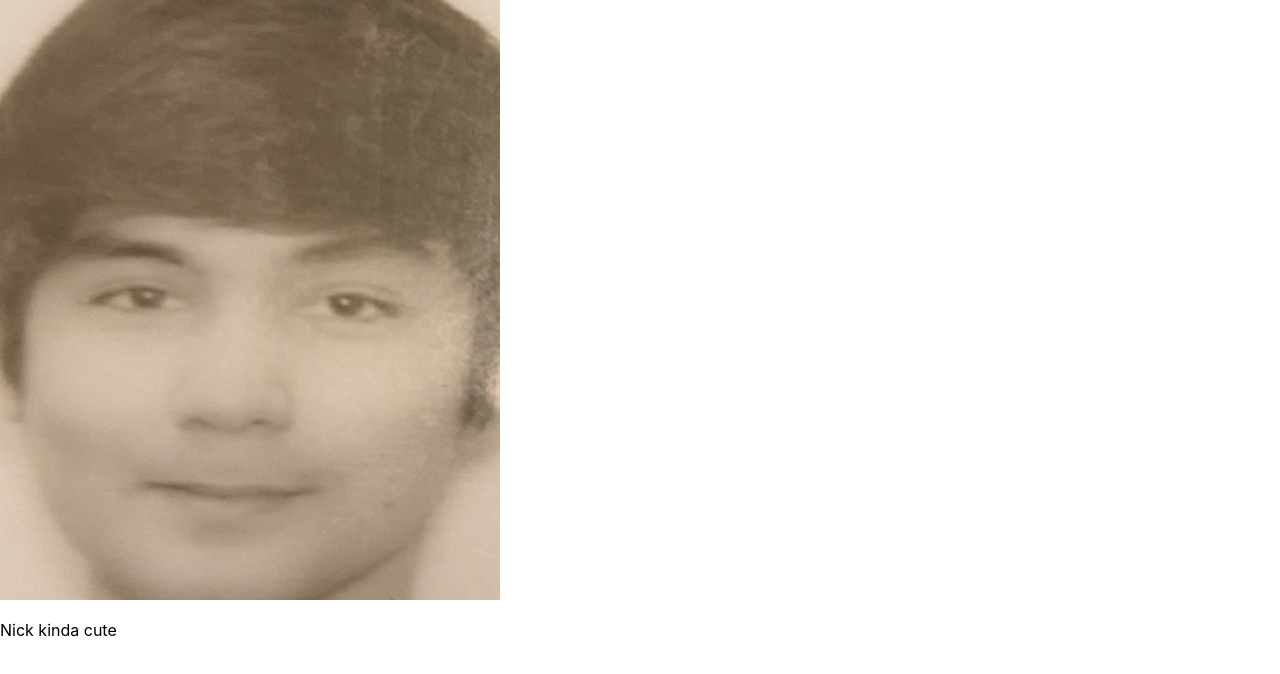
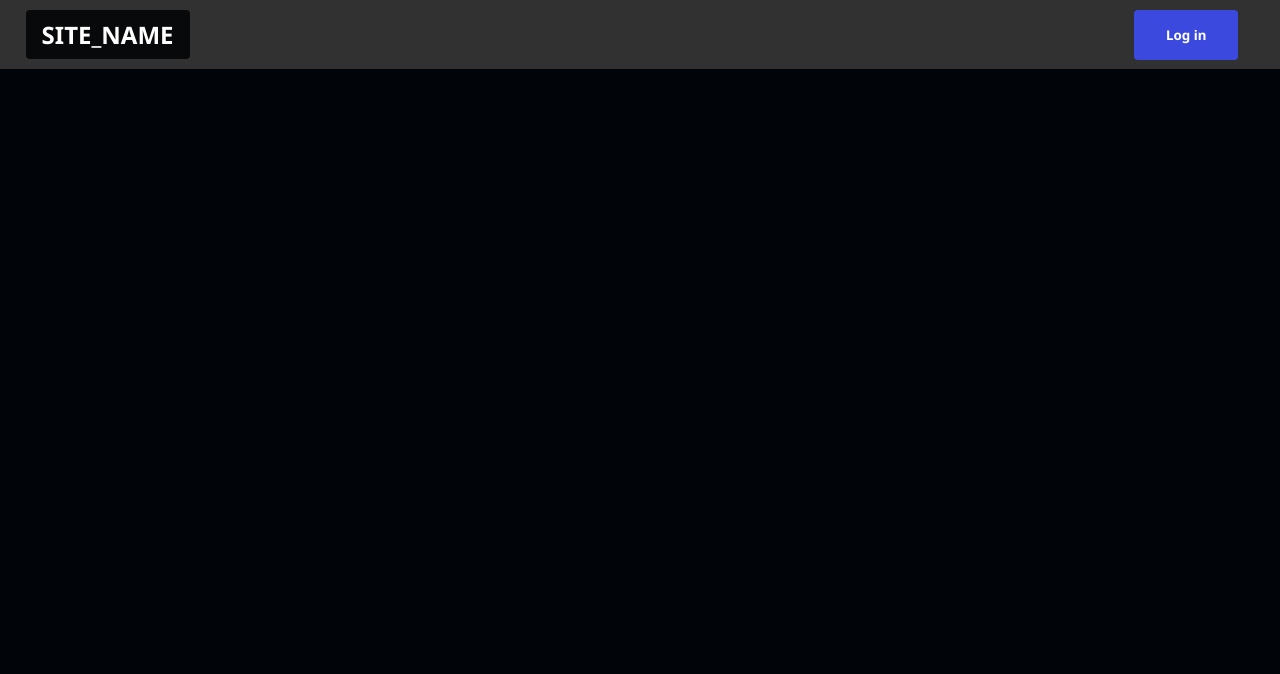
Before and after one commit to mattchew1010/mystats, a Next.js app: page / in a window 1280 px wide. Shown: the top 674 px of the page. Built offline with nearby package versions, Linux system fonts and the light colour scheme.

Commit message:
login + home page flow

```diff
--- a/components/navbar.js
+++ b/components/navbar.js
@@ -1,16 +1,20 @@
 import Link from 'next/link';
 
-export default function Home() {
+export default function Navbar() {
    return (
      <nav className="navbar">
        <ul>
          <li>
            <Link href="/">
-                     <button className="btn-logo">FEED</button>
+             <button className="btn-logo">SITE_NAME</button>
+           </Link>
+         </li>
+           <li>
+             <Link href="/login">
+               <button className="btn-blue">Log in</button>
              </Link>
            </li>
        </ul>
      </nav>
-
    )
 }
--- a/pages/index.js
+++ b/pages/index.js
@@ -1,18 +1,11 @@
-import Image from 'next/image'
+import Navbar from '../components/navbar'
 
 
-export default function Home() {
+export default function Login() {
    return (
       <>
+         <Navbar/>
          <title>Home</title>
-         <Image
-         src='/Home/nick.jpg'
-         alt="Picture of a cute mf"
-         width="500"
-         height="600"
-         />
-
-         <p>Nick kinda cute</p>
       </>
    )
 }
--- a/pages/login/index.js
+++ b/pages/login/index.js
@@ -1,8 +1,6 @@
 
-
-
-export default function Login() {
+export default function Home() {
    return (
-      <title>Login</title>
+         <title>Login</title>
    )
 }
--- a/styles/globals.css
+++ b/styles/globals.css
@@ -1,16 +1,262 @@
+@import url('https://fonts.googleapis.com/css2?family=Noto+Sans:ital,wght@0,400;0,700;1,400&display=swap');
+
+:root {
+  --color-bg: #010409;
+  --color-text: #08090a;
+  --color-blue: #3b49df;
+  --color-red: #df3b3b;
+  --color-green: #3bdf72;
+  --color-gray: #b5bdc4;
+}
 html,
 body {
   padding: 0;
   margin: 0;
-  font-family: -apple-system, BlinkMacSystemFont, Segoe UI, Roboto, Oxygen,
-    Ubuntu, Cantarell, Fira Sans, Droid Sans, Helvetica Neue, sans-serif;
+  font-family: 'Noto Sans', sans-serif;
+  background-color: var(--color-bg);
+  color: var(--color-text);
+  margin-top: 50px;
 }
+
+
+
+main {
+  padding: 1rem 10vw;
+}
+
+h1 { font-size: 2rem; }
+h2 { font-size: 1.5rem; }
+h2 { font-size: 1.25rem; }
 
 a {
   color: inherit;
   text-decoration: none;
+  cursor: pointer;
 }
 
 * {
   box-sizing: border-box;
 }
+
+img {max-width: 100%;}
+
+input {
+  display: inline-block;
+  outline: none;
+  border: none;
+  font-size: 1.5rem;
+  width: 100%;
+  padding: 5px 10px;
+}
+
+fieldset {
+  border: none;
+  padding: 1rem 0;
+  font-size: 1.25rem;
+}
+
+code {
+  overflow-x: scroll;
+}
+
+/* Navbar */
+
+.navbar {
+  height: 70px;
+  width: 100%;
+  background: rgb(49, 49, 49);
+  color: var(--colors-text);
+  position: fixed;
+  top: 0;
+  padding: 0 2vw;
+  font-weight: bold;
+  border-bottom: 1px solid var(--color-bg);
+  z-index: 99;
+}
+
+.navbar ul {
+  list-style-type: none;
+  margin: 0;
+  padding: 0;
+  display: flex;
+  align-items: center;
+  justify-content: space-between;
+  height: 100%;
+}
+
+.navbar img {
+  border-radius: 50%;
+  width: 50px;
+  height: 50px;
+  cursor: pointer;
+}
+
+.navbar li {
+  border-radius: 50%;
+
+}
+
+/* Buttons */
+
+.btn, button {
+  background-color: var(--color-gray);
+  border: none;
+  color: var(--color-text);
+  padding: 1rem 2rem;
+  display: flex;
+  align-items: center;
+  text-align: center;
+  justify-content: center;
+  text-decoration: none;
+  font-family: 'Noto Sans', sans-serif;
+  font-weight: bold;
+  border-radius: 0.25rem;
+  cursor: pointer;
+  margin: 0.5rem 1rem 0.5rem 0;
+}
+
+@media only screen and (max-width: 768px) {
+  button {
+    padding: 0.5rem 1rem;
+    font-size: 0.8rem;
+  }
+}
+
+
+button:hover {
+  filter: brightness(90%);
+}
+
+button:disabled,
+button[disabled]{
+  filter: brightness(80%);
+  cursor: not-allowed;
+}
+
+button.btn-blue {
+  background-color: var(--color-blue);
+  color: white;
+}
+
+button.btn-red {
+  background-color: var(--color-red);
+  color: white;
+}
+
+button.btn-green {
+  background-color: var(--color-green);
+  color: white;
+}
+
+button.btn-google {
+  background-color: white;
+  color: var(--color-text);
+}
+
+.btn-google img {
+  width: 30px;
+  margin-right: 10px;
+}
+
+button.btn-logo {
+  background-color: var(--color-text);
+  color: white;
+  text-transform: uppercase;
+  font-size: 1.5rem;
+  padding: 0.5rem 1rem;
+}
+
+/* Cards */
+
+.card {
+  padding: 2rem;
+  margin: 1rem 0;
+  background-color: white;
+  border: 1px solid var(--color-gray);
+  border-radius: 8px;
+}
+
+.card footer {
+  display: flex;
+}
+
+.card-img-center {
+  width:20%;
+  display:block;
+  margin:auto;
+  border-radius: 50%;
+  max-width: 150px;
+}
+
+.card-info {
+  color: white;
+  background: var(--color-blue);
+}
+
+/* Loader */
+
+.loader {
+  border: 10px solid var(--color-bg);
+  border-top: 10px solid var(--color-blue);
+  border-radius: 50%;
+  width: 50px;
+  height: 50px;
+  animation: spin 2s linear infinite;
+}
+
+@keyframes spin {
+  0% { transform: rotate(0deg); }
+  100% { transform: rotate(360deg); }
+}
+
+/* File uploads */
+
+input[type="file"] {
+  display: none;
+}
+
+.upload-snippet {
+  width: 75%;
+    margin-left: auto;
+    background: white;
+    padding: 5px;
+    margin: 5px 0;
+}
+/* Utilities */
+
+.push-left {
+  margin-left: auto;
+}
+
+.text-sm {
+  font-size: 0.85rem;
+}
+
+.text-danger {
+  font-weight: bold;
+  color: var(--color-red);
+}
+
+.text-success {
+  font-weight: bold;
+  color: var(--color-green);
+}
+
+.text-info {
+  font-weight: bold;
+  color: var(--color-blue);
+}
+
+.box {
+  display: flex;
+  justify-content: space-between;
+}
+
+.box-center {
+  display: flex;
+  flex-direction: column;
+  align-content: center;
+  text-align: center;
+}
+
+.hidden { display:  none; }
```
Lines whose indentation alone changed are shown as unchanged.
